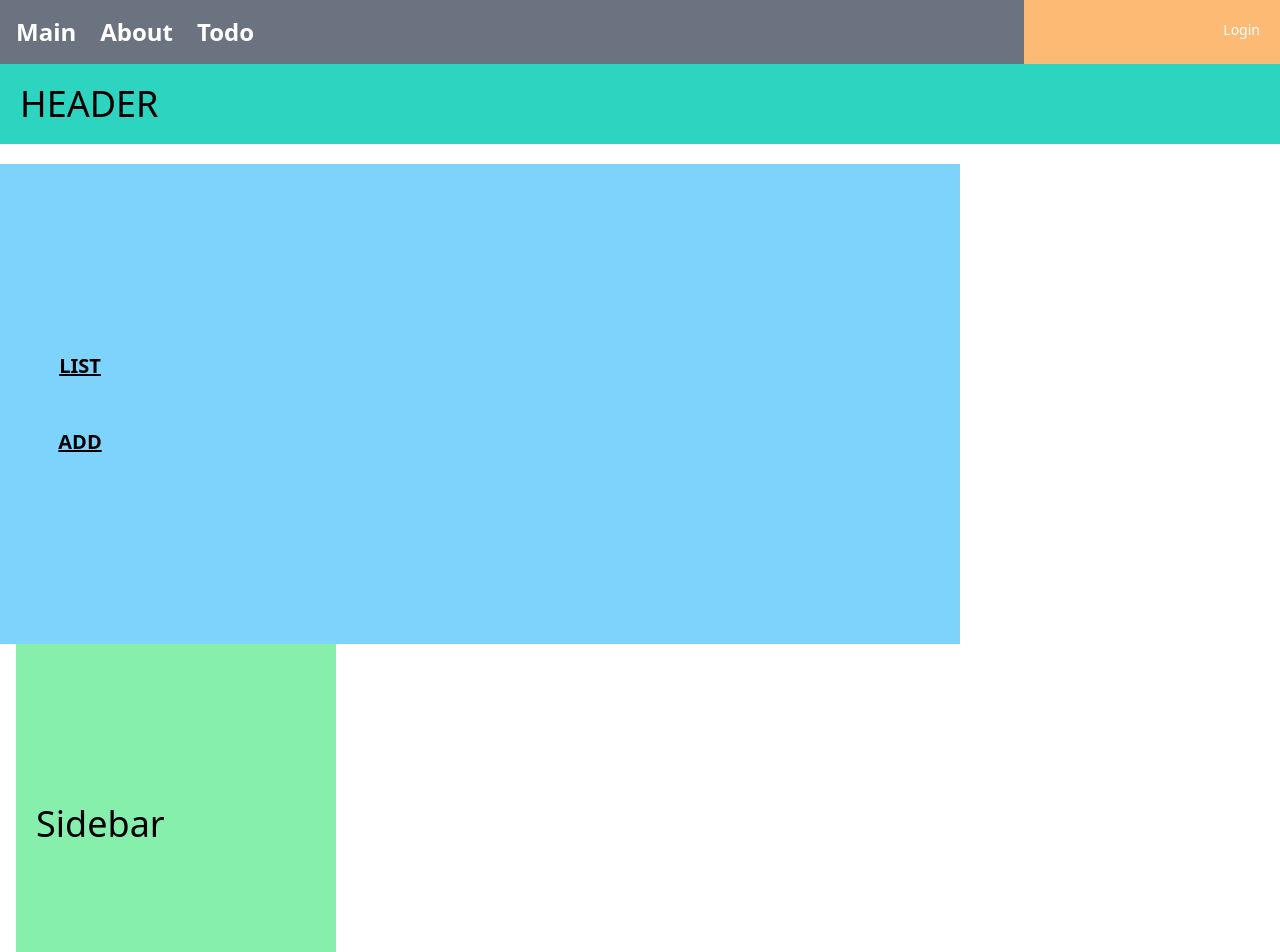
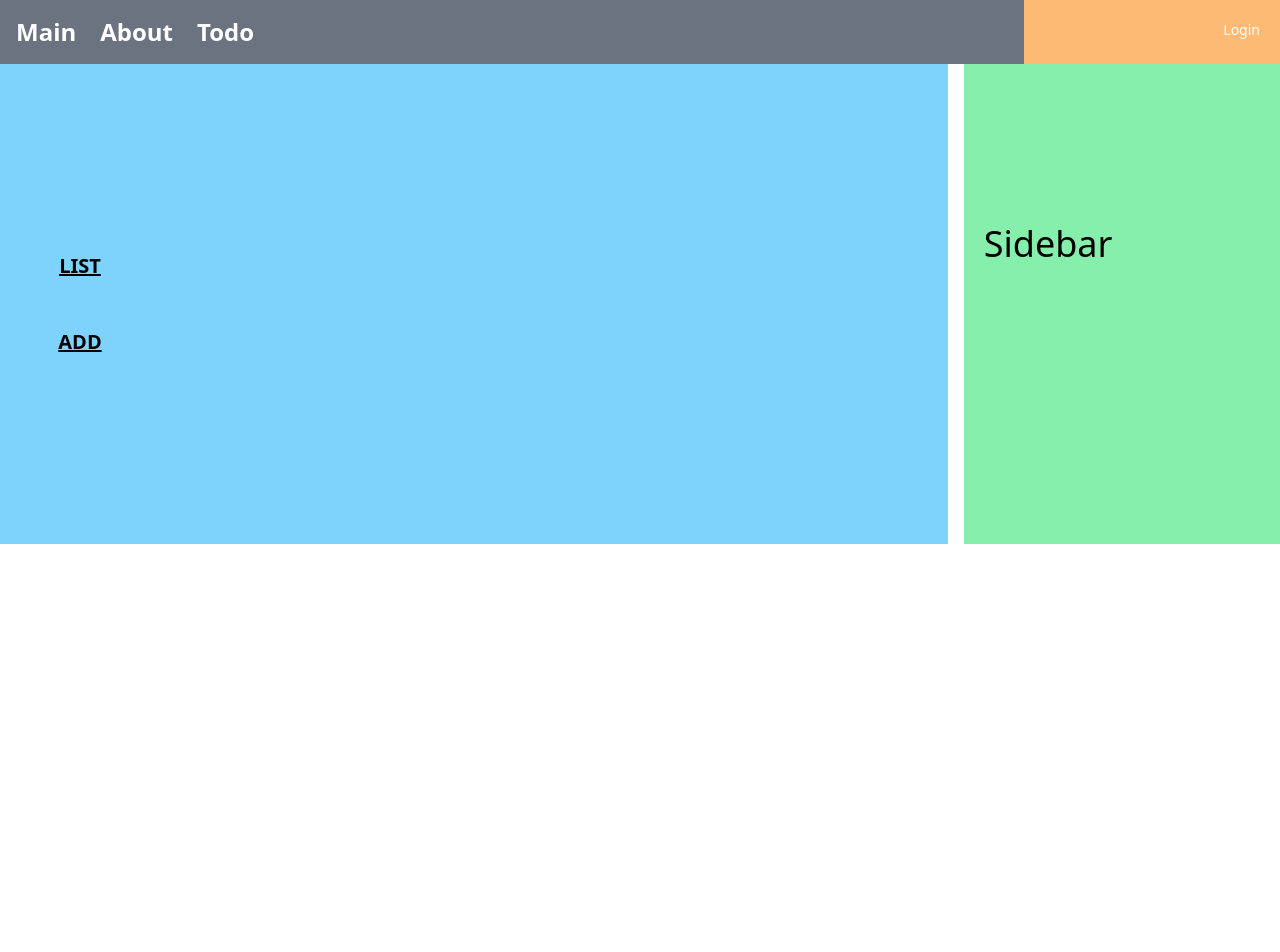
Before and after one commit to joshbae119/ezen-class-react, a React (Create React App) app: page /todo in a window 1280 px wide. Shown: the top 952 px of the page. After the commit the page ends 800 px from the top, so only its background shows below. Built offline with nearby package versions, Linux system fonts and the light colour scheme.

Commit message:
Refactor BasicLayout component for improved readability and structure

```diff
--- a/src/layouts/BasicLayout.js
+++ b/src/layouts/BasicLayout.js
@@ -1,26 +1,22 @@
-import React from 'react';
-import BasicMenu from '../components/menus/BasicMenu';
+import React from "react";
+import BasicMenu from "../components/menus/BasicMenu";
 
-const  BasicLayout = ({children}) => {
+const BasicLayout = ({ children }) => {
   return (
-    <>
-    <BasicMenu></BasicMenu>
-    <header className="bg-teal-400 p-5">
-        <h1 className="text-3xl md:text-4xl">HEADER</h1>
-    </header>
-
-    <div className="bg-white my-5 w-full flex flex-col space-y-4 md:flex row md:space-x-4 md:space-y-0">
+    <div>
+      <BasicMenu />
+      {/* <header className="bg-teal-400 p-5"><h1 className="text-2xl md:text-4xl">header</h1></header> */}
+      <div className="bg-white w-full flex flex-col space-y-4 md:flex-row md:space-x-4 md:space-y-0">
         <main className="bg-sky-300 md:w-2/3 lg:w-3/4 px-5 py-40">
             {children}
         </main>
-
         <aside className="bg-green-300 md:w-1/3 lg:w-1/4 px-5 py-40">
-            <h1 className="text-2xl md:text-4xl">
-                Sidebar
-            </h1>
+            <h2 className="text-2xl md:text-4xl">Sidebar</h2>
         </aside>
+      </div>
+      {/* <main>{children}</main>
+      <footer>footer</footer> */}
     </div>
-    </>
   );
 }
 
```
